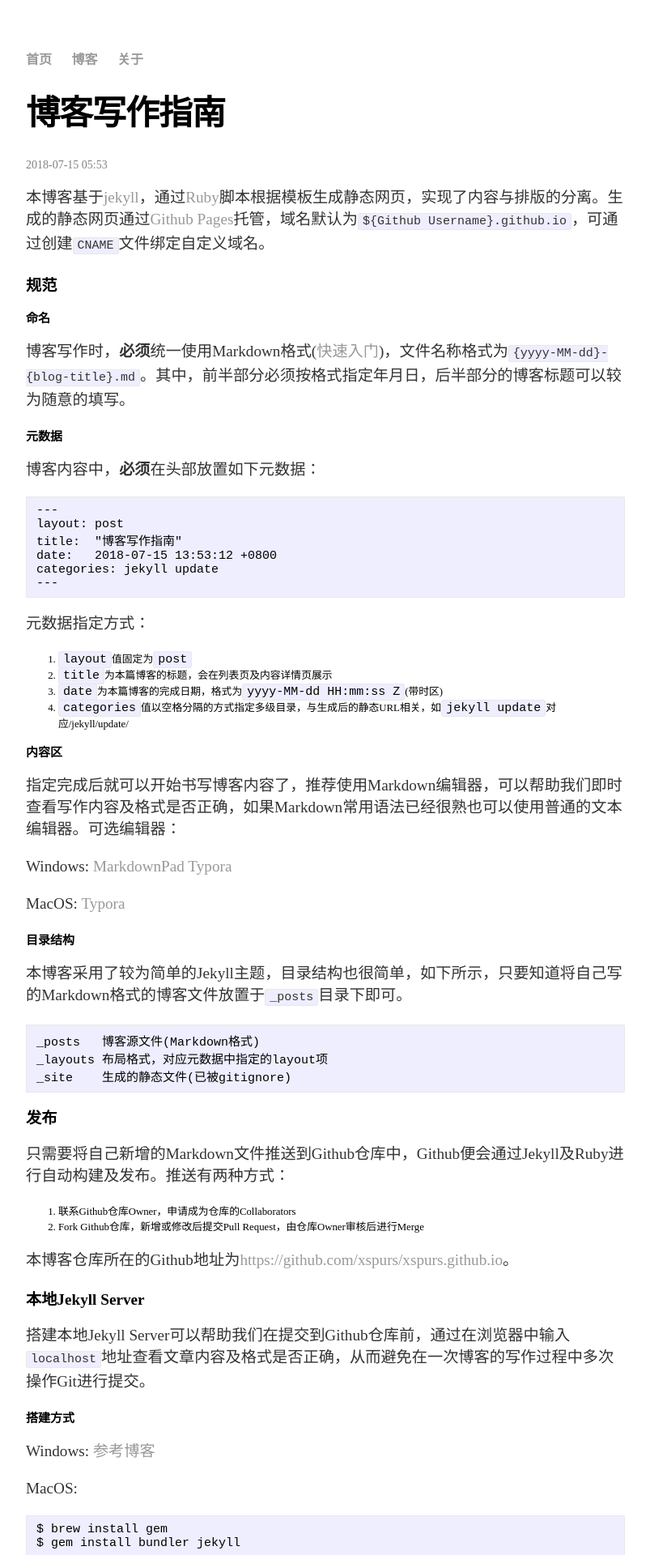
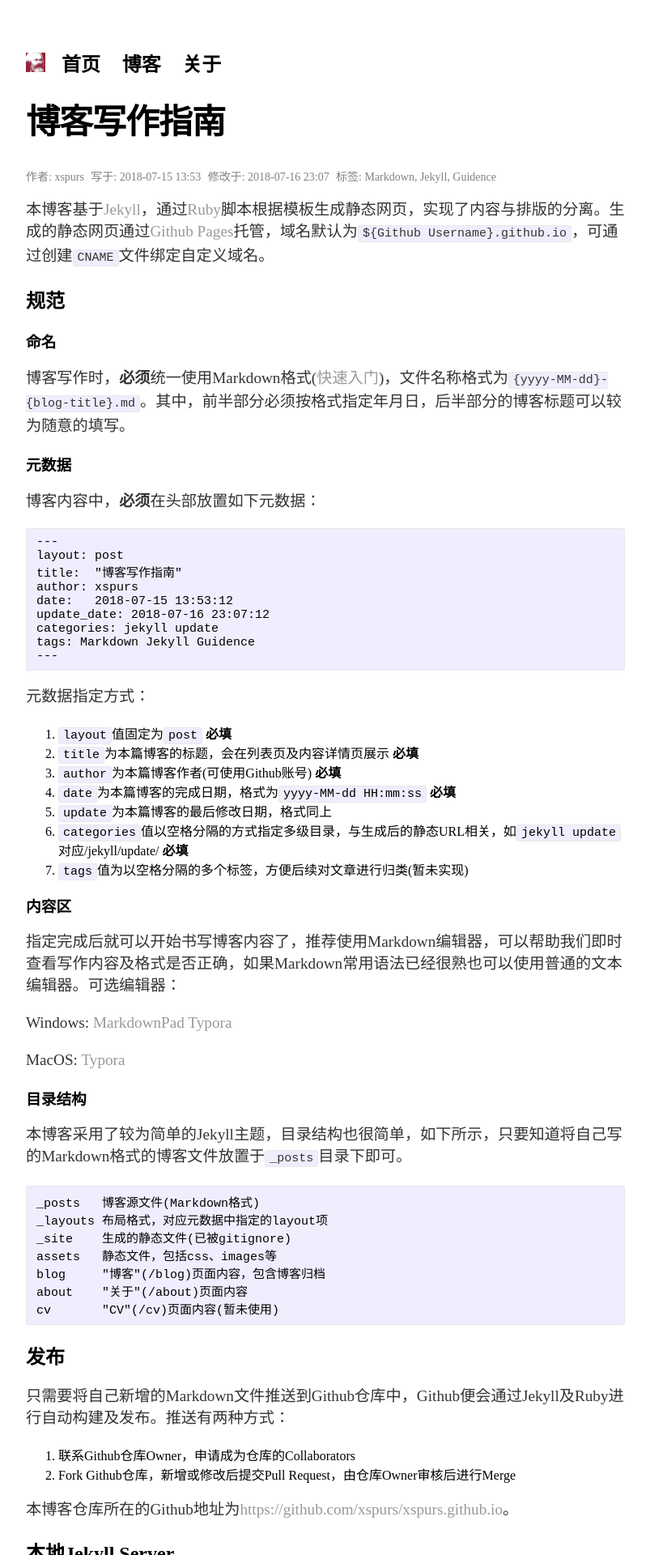
Before and after one commit to 4marxism/4marxism.github.io, a Jekyll site: the page built from _posts/2018-07-15-blogger-guidence.md, in a window 1280 px wide. Shown: the top 1920 px of the page at 81% size, without its empty margins (238-1041 px from the left). Built offline with Jekyll 4.4.1, drawn with Linux system fonts in a browser that asks for light colours; comment, search, counter and statistics services are not loaded.

Commit message:
adjust style;add favicon

```diff
--- a/_layouts/default.html
+++ b/_layouts/default.html
@@ -7,6 +7,7 @@
 	</head>
 	<body>
 		<div class="wrapper"><!-- define at assets/css/main.css -->
+			<img class="logo" src="/assets/img/logo.png"/>
 			<nav>
 				<ul>
 					<li><a href="/">首页</a></li>
--- a/_layouts/post.html
+++ b/_layouts/post.html
@@ -1,14 +1,20 @@
 ---
 layout: default
 ---
+
+<link rel="stylesheet" type="text/css" href="/assets/css/post.css">
 <div class="post-wrapper">
 	<div>
 		<article class="post container">
 			<h1 class="post-title">{{ page.title }}</h1>
 			<div class="post-meta">
-				<span class="post-meta-span date">{{ page.date | date: "%Y-%m-%d %H:%M" }}</span>
+				<span class="post-meta-span author">作者: {{ page.author }}</span>
+				<span class="post-meta-span date">写于: {{ page.date | date: "%Y-%m-%d %H:%M" }}</span>
+				{% if page.update_date %}
+				<span class="post-meta-span date">修改于: {{ page.update_date | date: "%Y-%m-%d %H:%M" }}</span>
+				{% endif %}
 				{% if page.tags.size > 0 %}
-				<span class="post-meta-span tag">{{ page.tags | join: ', ' }}</span>
+				<span class="post-meta-span tag">标签: {{ page.tags | join: ', ' }}</span>
 				{% endif %}
 			</div>
 
--- a/_posts/2018-07-15-blogger-guidence.md
+++ b/_posts/2018-07-15-blogger-guidence.md
@@ -1,11 +1,14 @@
 ---
 layout: post
 title:  "博客写作指南"
-date:   2018-07-15 13:53:12 +0800
+author: xspurs
+date: 2018-07-15 13:53:12
+update_date: 2018-07-16 23:07:12
 categories: jekyll update
+tags: Markdown Jekyll Guidence
 ---
 
-本博客基于[jekyll](https://jekyllrb.com/)，通过[Ruby](https://www.ruby-lang.org/en/)脚本根据模板生成静态网页，实现了内容与排版的分离。生成的静态网页通过[Github Pages](https://pages.github.com/)托管，域名默认为`${Github Username}.github.io`，可通过创建`CNAME`文件绑定自定义域名。
+本博客基于[Jekyll](https://jekyllrb.com/)，通过[Ruby](https://www.ruby-lang.org/en/)脚本根据模板生成静态网页，实现了内容与排版的分离。生成的静态网页通过[Github Pages](https://pages.github.com/)托管，域名默认为`${Github Username}.github.io`，可通过创建`CNAME`文件绑定自定义域名。
 
 ## 规范
 
@@ -21,17 +24,23 @@ categories: jekyll update
 ---
 layout: post
 title:  "博客写作指南"
-date:   2018-07-15 13:53:12 +0800
+author: xspurs
+date:   2018-07-15 13:53:12
+update_date: 2018-07-16 23:07:12
 categories: jekyll update
+tags: Markdown Jekyll Guidence
 ---
 ~~~
 
 元数据指定方式：
 
-1. `layout`值固定为`post`
-2. `title`为本篇博客的标题，会在列表页及内容详情页展示
-3. `date`为本篇博客的完成日期，格式为`yyyy-MM-dd HH:mm:ss Z`(带时区)
-4. `categories`值以空格分隔的方式指定多级目录，与生成后的静态URL相关，如`jekyll update`对应/jekyll/update/
+1. `layout`值固定为`post`  **必填**
+2. `title`为本篇博客的标题，会在列表页及内容详情页展示  **必填**
+3. `author`为本篇博客作者(可使用Github账号)  **必填**
+4. `date`为本篇博客的完成日期，格式为`yyyy-MM-dd HH:mm:ss`  **必填**
+5. `update`为本篇博客的最后修改日期，格式同上
+6. `categories`值以空格分隔的方式指定多级目录，与生成后的静态URL相关，如`jekyll update`对应/jekyll/update/  **必填**
+7. `tags`值为以空格分隔的多个标签，方便后续对文章进行归类(暂未实现)
 
 ### 内容区
 
@@ -49,6 +58,10 @@ MacOS: [Typora](https://www.typora.io/)
 _posts   博客源文件(Markdown格式)
 _layouts 布局格式，对应元数据中指定的layout项
 _site    生成的静态文件(已被gitignore)
+assets   静态文件，包括css、images等
+blog     "博客"(/blog)页面内容，包含博客归档
+about    "关于"(/about)页面内容
+cv       "CV"(/cv)页面内容(暂未使用)
 ~~~
 
 ## 发布
--- a/assets/css/main.css
+++ b/assets/css/main.css
@@ -1,12 +1,35 @@
+/*
+    This CSS configure the style of /_layouts/default.html
+*/
+
 body {
 	margin: 60px auto;
 	width: 70%;
+}
+.logo {
+	width: 1.5em;
+	height: 1.5em;
+	float: left;
+	margin-top: 5px;
+	margin-right: 20px;
 }
 nav ul, footer ul {
 	font-family:'Helvetica', 'Arial', 'Sans-Serif';
 	padding: 0px;
 	list-style: none;
 	font-weight: bold;
+}
+/* nav bar font size */
+nav ul {
+	font-size: 1.5rem;
+}
+nav ul a {
+	font-size: 1.5rem;
+	color: #000;
+}
+nav ul a:hover {
+	color: #fc4d50;
+	text-decoration: none;
 }
 nav ul li, footer ul li {
 	display: inline;
@@ -79,10 +102,6 @@ pre>code {
 	margin-left:auto;
 	padding-right:30px;
 	padding-left:30px
-}
-/* whole post.html font size */
-.post-wrapper {
-	font-size: .8rem;
 }
 @media screen and (max-width: 800px) {
 	.wrapper {
--- /dev/null
+++ b/assets/css/post.css
@@ -0,0 +1,16 @@
+/*
+	This CSS configure the style of /_layouts/post.html
+*/
+
+/* Whole post.html font size */
+.post-wrapper p {
+       font-size: 1.2rem;
+}
+
+.post-meta-span {
+    margin-right: .3rem;
+}
+
+.post-meta-span:last-child {
+	margin-right: 0;
+}
```
Also changed, not shown: assets/css/blog.css (added, +13 -0 lines), blog/index.html (+5 -7 lines), assets/img/logo.png (added), favicon.ico (added), 1 other file.
